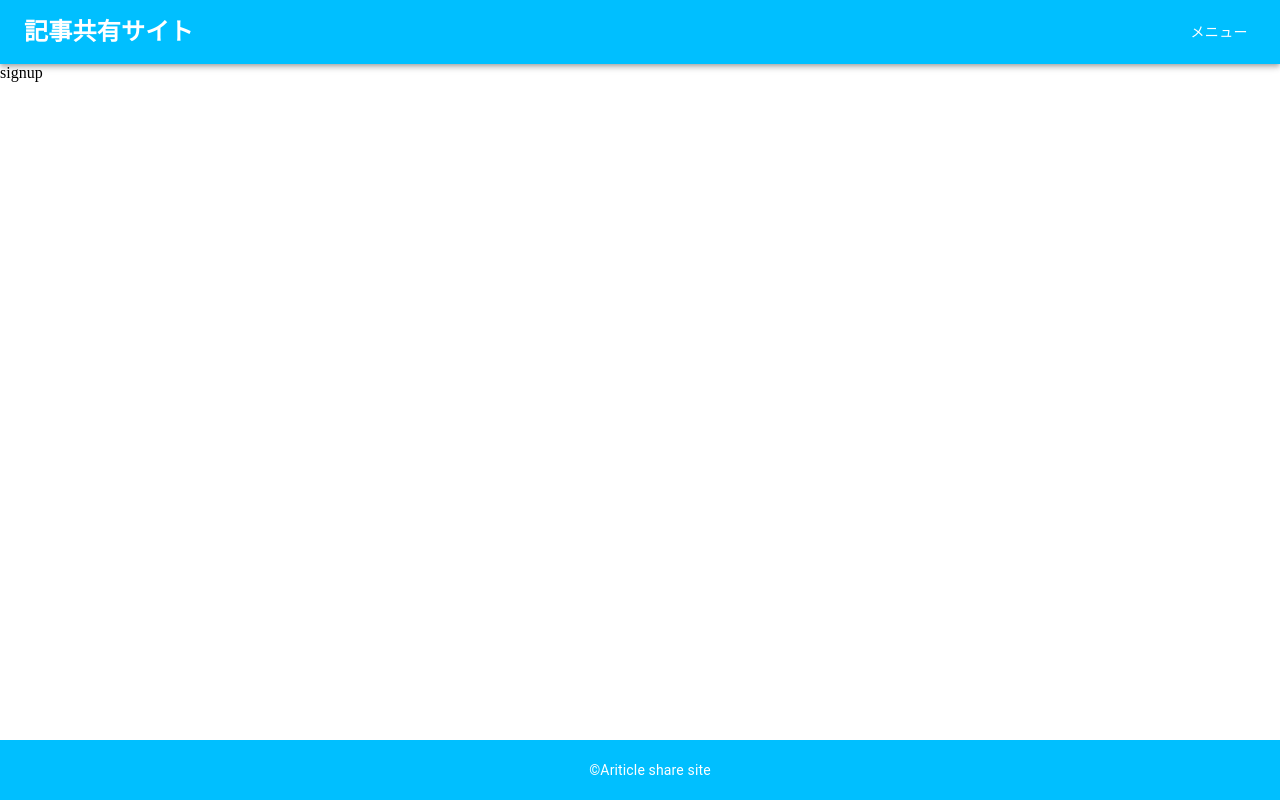
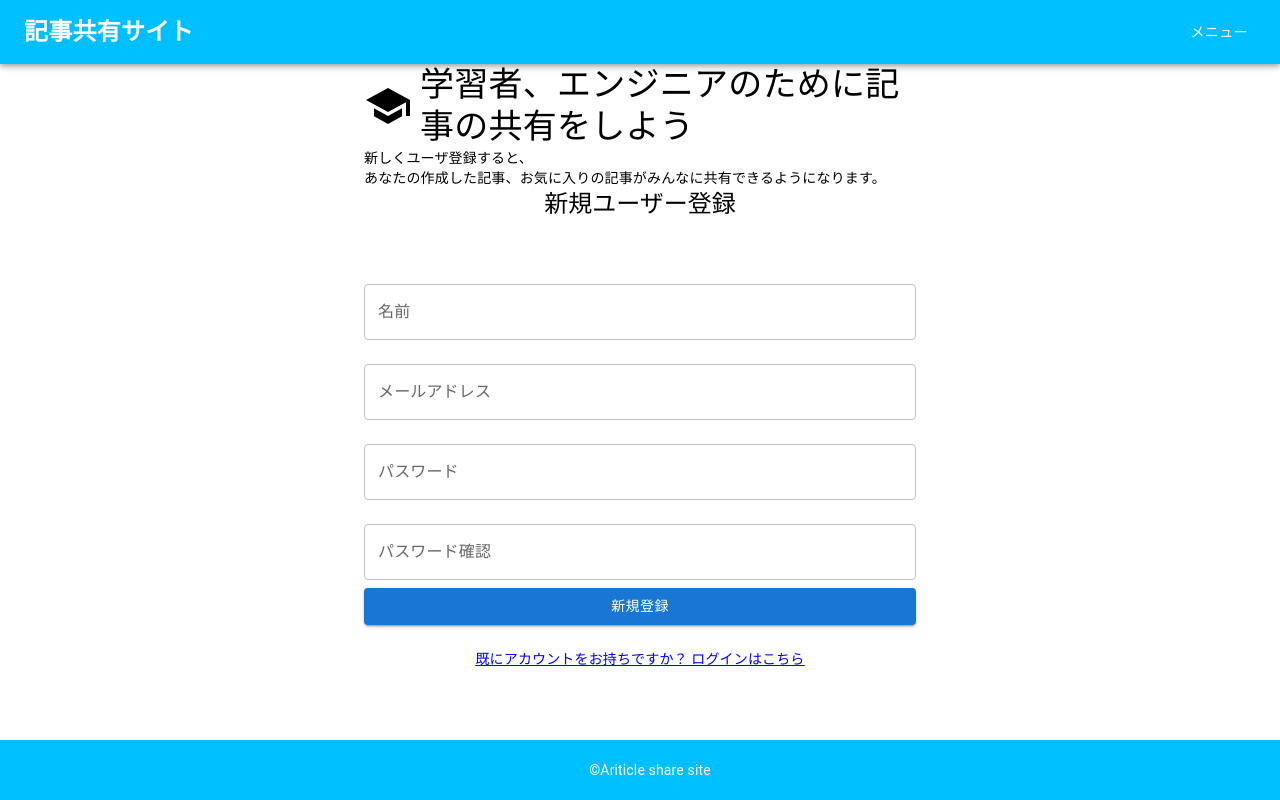
Before and after one commit to Hashimoto-Noriaki/ts-nest-next-graphql-hasura-app, a Next.js app in the folder frontend/: page /signup in a window 1280 px wide. Built offline with nearby package versions, Linux system fonts and the light colour scheme.

Commit message:
新規作成画面作成

```diff
--- a/frontend/package.json
+++ b/frontend/package.json
@@ -15,6 +15,7 @@
     "@apollo/client": "^3.12.4",
     "@emotion/react": "^11.14.0",
     "@emotion/styled": "^11.14.0",
+    "@mui/icons-material": "^6.3.0",
     "@mui/material": "^6.2.1",
     "graphql": "^16.10.0",
     "http-proxy-middleware": "^3.0.3",
--- a/frontend/src/pages/signup.tsx
+++ b/frontend/src/pages/signup.tsx
@@ -1,9 +1,155 @@
-import React from 'react'
+import { useState } from 'react';
+import { Container, TextField, Button, Typography, Box } from '@mui/material';
+import SchoolIcon from '@mui/icons-material/School';
+import Link from 'next/link';
+import styled from 'styled-components';
 
-const signup = () => {
-  return (
-    <div>signup</div>
-  )
+// 型定義
+interface SignupForm {
+  name: string;
+  email: string;
+  password: string;
+  password_confirmation: string;
 }
 
-export default signup
+// styled-components でスタイルを定義
+const FormContainer = styled.div`
+  display: flex;
+  flex-direction: column;
+  justify-content: center;
+  align-items: center;
+  margin-top: 3rem;
+`;
+
+const Title = styled(Typography)`
+  display: flex;
+  justify-content: center;
+  align-items: center;
+  margin-bottom: 20px;
+`;
+
+const SubTitle = styled(Typography)`
+  display: inline-block;
+  text-align: left;
+  margin-bottom: 20px;
+`;
+
+const SignupButton = styled(Button)`
+  margin-top: 20px;
+`;
+
+const LoginLink = styled(Typography)`
+  margin-top: 10px;
+  text-align: center;
+  color: blue;
+  cursor: pointer;
+  text-decoration: underline;
+`;
+
+const Signup = () => {
+  const [formData, setFormData] = useState<SignupForm>({
+    name: '',
+    email: '',
+    password: '',
+    password_confirmation: ''
+  });
+
+  const handleInputChange = (e: React.ChangeEvent<HTMLInputElement>) => {
+    const { name, value } = e.target;
+    setFormData((prevData) => ({
+      ...prevData,
+      [name]: value
+    }));
+  };
+
+  const handleSubmit = (e: React.FormEvent) => {
+    e.preventDefault();
+    // サーバーへの送信処理をここで実装する
+    // console.log(formData);
+  };
+
+  return (
+    <Container maxWidth="sm">
+      <Title variant="h4">
+        <SchoolIcon sx={{ marginRight: 1, fontSize: '3rem' }} />
+        学習者、エンジニアのために記事の共有をしよう
+      </Title>
+      <SubTitle variant="body2">
+        新しくユーザ登録すると、
+        <br />
+        あなたの作成した記事、お気に入りの記事がみんなに共有できるようになります。
+      </SubTitle>
+
+      <Typography
+        variant="h5"
+        component="h3"
+        align="center"
+        sx={{ width: '100%' }}
+      >
+        新規ユーザー登録
+      </Typography>
+
+      <FormContainer>
+        <form onSubmit={handleSubmit}>
+          <TextField
+            label="名前"
+            variant="outlined"
+            fullWidth
+            margin="normal"
+            name="name"
+            value={formData.name}
+            onChange={handleInputChange}
+          />
+          <TextField
+            label="メールアドレス"
+            variant="outlined"
+            fullWidth
+            margin="normal"
+            name="email"
+            value={formData.email}
+            onChange={handleInputChange}
+          />
+          <TextField
+            label="パスワード"
+            variant="outlined"
+            fullWidth
+            margin="normal"
+            name="password"
+            type="password"
+            value={formData.password}
+            onChange={handleInputChange}
+          />
+          <TextField
+            label="パスワード確認"
+            variant="outlined"
+            fullWidth
+            margin="normal"
+            name="password_confirmation"
+            type="password"
+            value={formData.password_confirmation}
+            onChange={handleInputChange}
+          />
+
+          <SignupButton
+            type="submit"
+            variant="contained"
+            color="primary"
+            fullWidth
+          >
+            新規登録
+          </SignupButton>
+
+          <Box mt={3}>
+            <Link href="/login" passHref>
+              <LoginLink variant="body2">
+                既にアカウントをお持ちですか？ ログインはこちら
+              </LoginLink>
+            </Link>
+          </Box>
+        </form>
+      </FormContainer>
+    </Container>
+  );
+};
+
+export default Signup;
```
Also changed, not shown: frontend/src/pages/login.tsx (+4 -6 lines), 1 other file (tests, documents, lock files or other folders).
